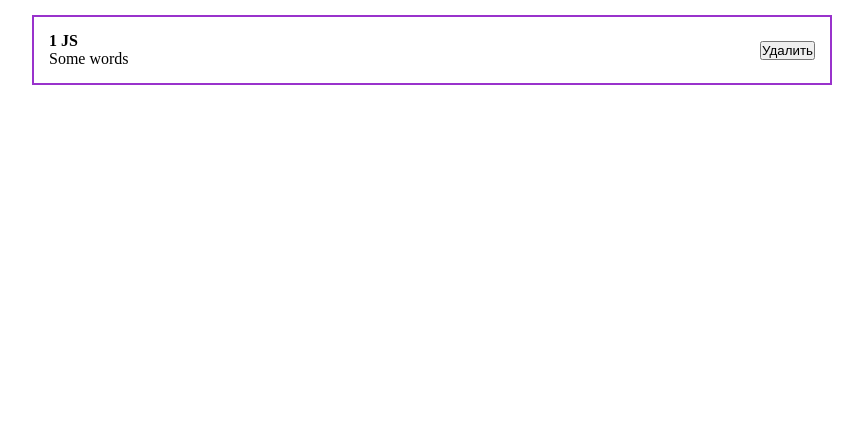
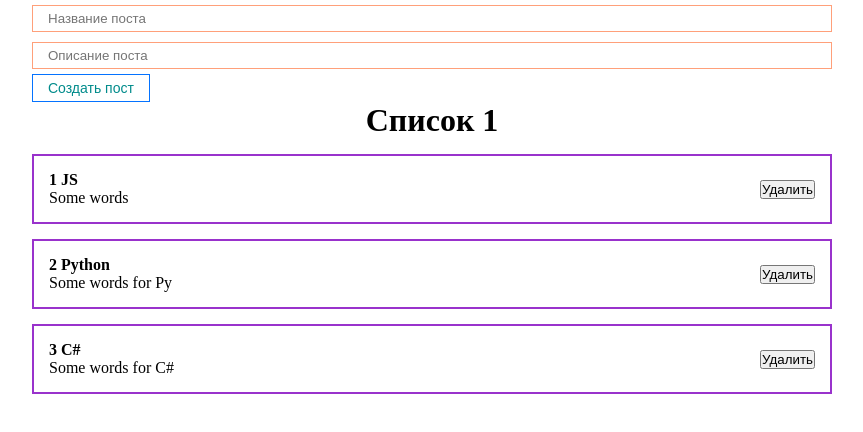
Before and after one commit to MaahesCr/React-Full-Course-Ulbi, a React (Create React App) app: page / in a window 1280 px wide. Shown: the top 432 px of the page, without its empty margins (208-1071 px from the left). Built offline with nearby package versions, Linux system fonts and the light colour scheme.

Commit message:
Intermediate result

```diff
--- a/src/App.js
+++ b/src/App.js
@@ -1,18 +1,48 @@
-import React, { useState } from 'react'
+import React, { useRef, useState } from 'react'
 import Counter from './components/counter';
 import PostItem from './components/postItem';
+import PostList from './components/PostList';
+import MyBtn from './components/UI/Btns/MyBtn';
+import MyInp from './components/UI/Input/MyInp';
 import './styles/App.css'
-
 
 function App() {
 
-  const [value, setValue] = useState('Some text');
+  const [posts, setPosts] = useState([
+    {id: 1, title: 'JS', body: 'Some words'},
+    {id: 2, title: 'Python', body: 'Some words for Py'},
+    {id: 3, title: 'C#', body: 'Some words for C#'}
+  ])
 
+  const [title, setTitle] = useState('');
+
+  const addNewPost = function (e) {
+    e.preventDefault()
+    console.log(title)
+    console.log(bodyInputRef.curruent.value)
+    }
+
+  const bodyInputRef = useRef();
 
   return (
     <div className="App">
-      <PostItem post={{id: 1, title: 'JS', body: 'Some words'}} />
-
+      <form>
+        <MyInp
+          type="text"
+          value = {title}
+          onChange={e=>setTitle(e.target.value)}
+          placeholder='Название поста'
+        >
+        </MyInp>
+        <MyInp
+          ref={bodyInputRef}
+          type="text"
+          placeholder='Описание поста'
+        >
+          </MyInp>
+        <MyBtn onClick={addNewPost} >Создать пост</MyBtn>
+      </form>
+      <PostList posts = {posts} title = 'Список 1'/>
     </div>
   );
 }
--- /dev/null
+++ b/src/components/PostList.jsx
@@ -0,0 +1,20 @@
+import React from "react";
+import PostItem from "./postItem";
+
+
+const PostList = ({posts, title}) => {
+    return (
+        <div>
+            <h1 style={{textAlign:'center'}}>
+                {title}
+            </h1>
+            {posts.map(post =>
+                <PostItem post={post} key={post.id}/>
+            )}
+        </div>
+      )
+}
+
+
+
+export default PostList;
--- /dev/null
+++ b/src/components/UI/Btns/MyBtn.jsx
@@ -0,0 +1,10 @@
+import React from 'react'
+import classes from './MyBtn.module.css'
+
+export default function MyBtn({children, ...props}) {
+  return (
+    <button {...props}  className={classes.myBtn}>
+        {children}
+    </button>
+  )
+}
--- /dev/null
+++ b/src/components/UI/Btns/MyBtn.module.css
@@ -0,0 +1,8 @@
+.myBtn{
+    padding: 5px 15px;
+    color: darkcyan;
+    font-size: 14px;
+    background: transparent;
+    border: 1px solid #0573FF;
+    cursor: pointer;
+}
--- /dev/null
+++ b/src/components/UI/Input/MyInp.jsx
@@ -0,0 +1,11 @@
+import React from 'react'
+import classes from './MyInp.module.css'
+
+export default function MyInp(props) {
+  return (
+    <input
+    className={classes.MyInput}
+        {...props}
+    />
+  )
+}
--- /dev/null
+++ b/src/components/UI/Input/MyInp.module.css
@@ -0,0 +1,6 @@
+.MyInput{
+    width: 100%;
+    padding: 5px 15px;
+    margin: 5px 0;
+    border: 1px solid lightsalmon;
+}
```
